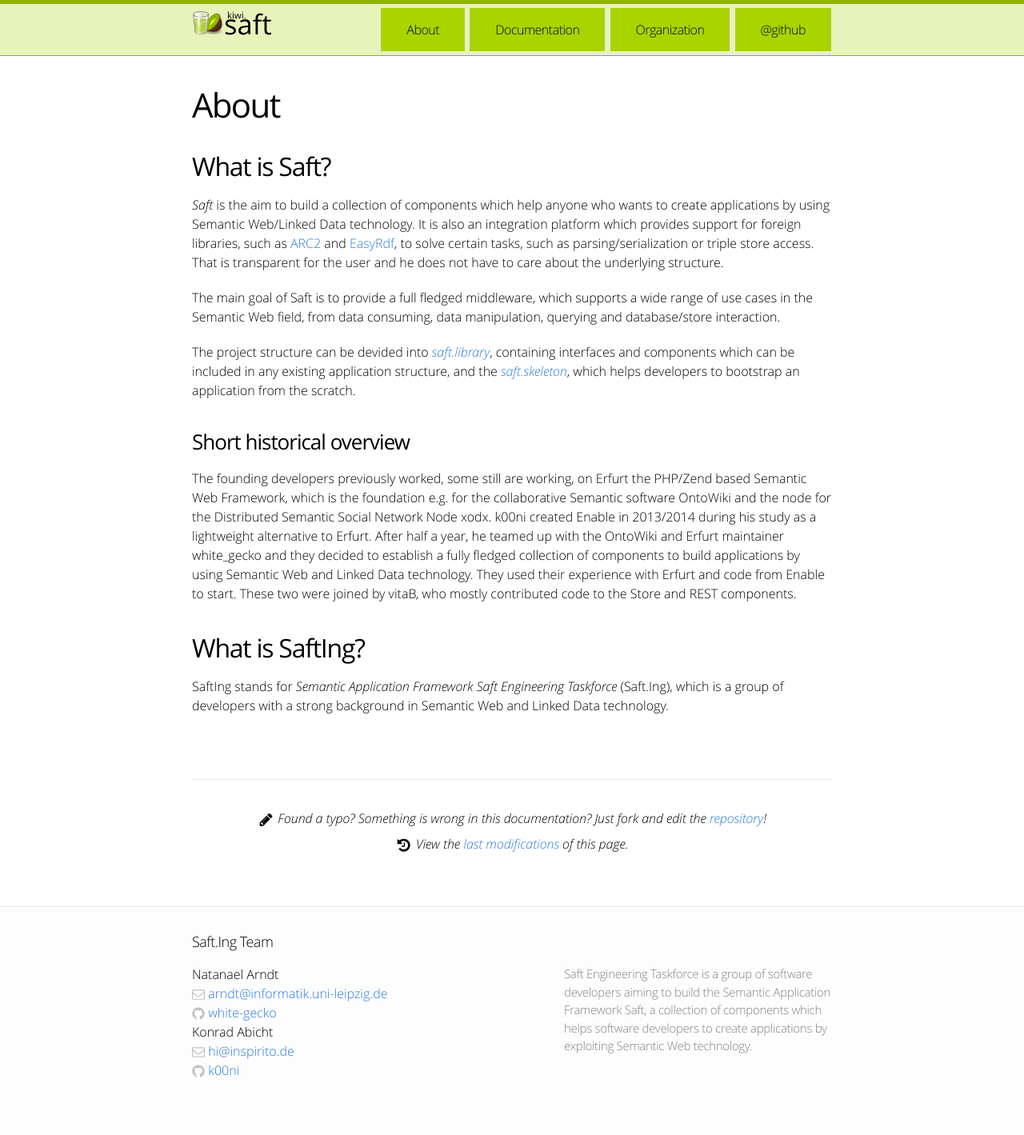
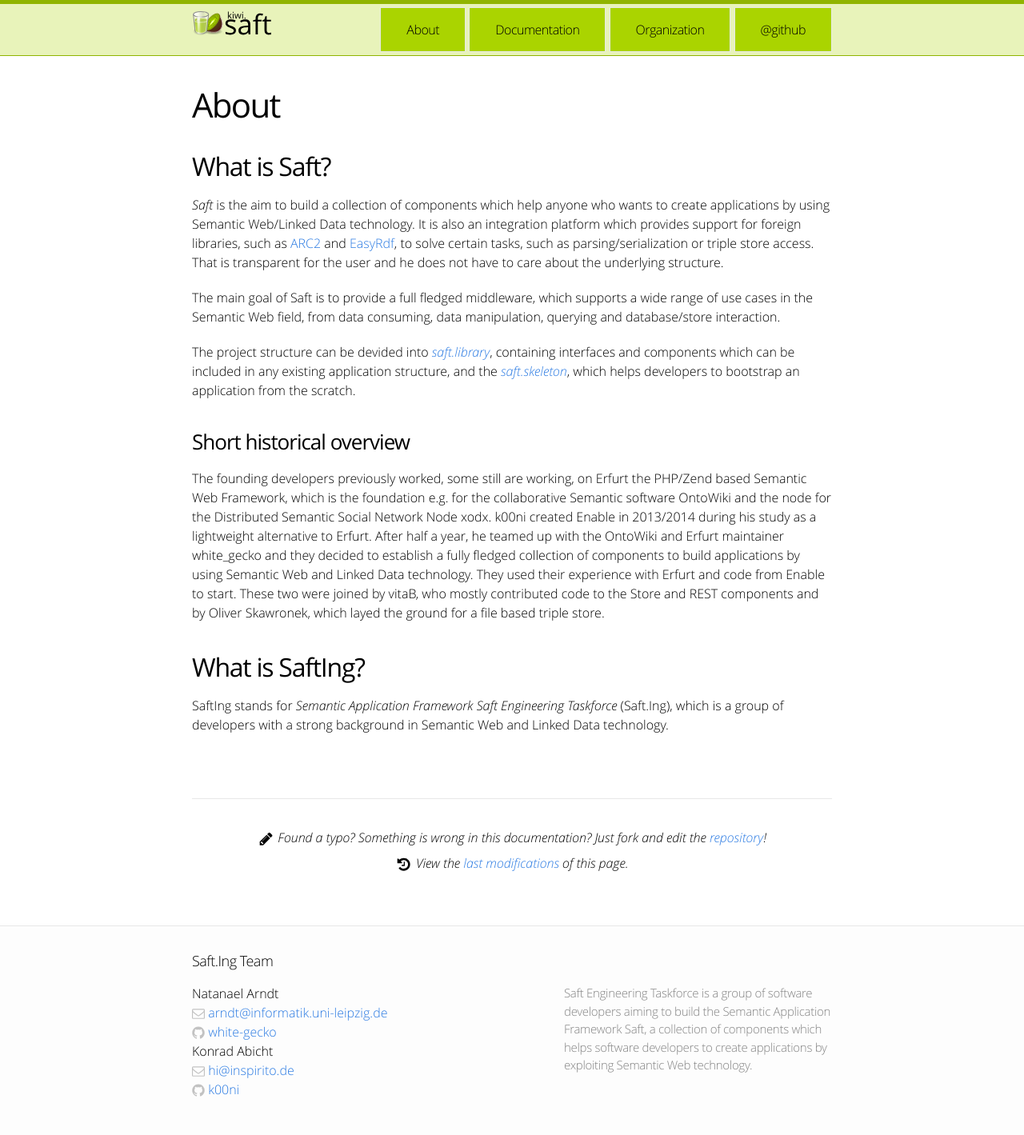
Before and after one commit to SaftIng/safting.github.io, a Jekyll site: the page built from about.md, in a window 1280 px wide. Shown: the whole page at 80% size. Built offline with Jekyll 4.4.1, drawn with Linux system fonts in a browser that asks for light colours; before the commit the page ends 1395 px from its top, so only the background shows below that.

Commit message:
Update about.md

```diff
--- a/about.md
+++ b/about.md
@@ -14,7 +14,7 @@ The project structure can be devided into [_saft.library_](/doc/phpframework), c
 
 ### Short historical overview
 
-The founding developers previously worked, some still are working, on Erfurt the PHP/Zend based Semantic Web Framework, which is the foundation e.g. for the collaborative Semantic software OntoWiki and the node for the Distributed Semantic Social Network Node xodx. k00ni created Enable in 2013/2014 during his study as a lightweight alternative to Erfurt. After half a year, he teamed up with the OntoWiki and Erfurt maintainer white_gecko and they decided to establish a fully fledged collection of components to build applications by using Semantic Web and Linked Data technology. They used their experience with Erfurt and code from Enable to start. These two were joined by vitaB, who mostly contributed code to the Store and REST components.
+The founding developers previously worked, some still are working, on Erfurt the PHP/Zend based Semantic Web Framework, which is the foundation e.g. for the collaborative Semantic software OntoWiki and the node for the Distributed Semantic Social Network Node xodx. k00ni created Enable in 2013/2014 during his study as a lightweight alternative to Erfurt. After half a year, he teamed up with the OntoWiki and Erfurt maintainer white_gecko and they decided to establish a fully fledged collection of components to build applications by using Semantic Web and Linked Data technology. They used their experience with Erfurt and code from Enable to start. These two were joined by vitaB, who mostly contributed code to the Store and REST components and by Oliver Skawronek, which layed the ground for a file based triple store.
 
 ## What is SaftIng?
 
```
